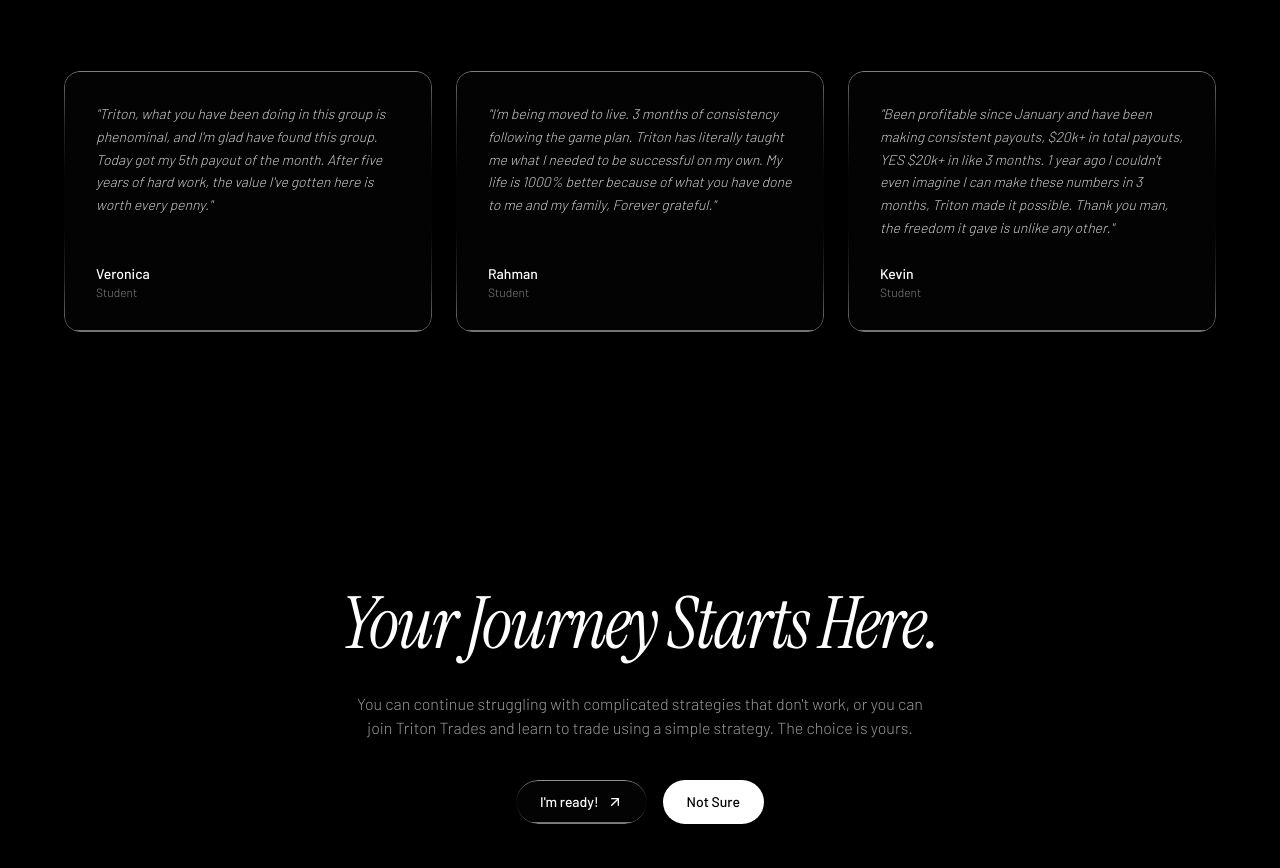
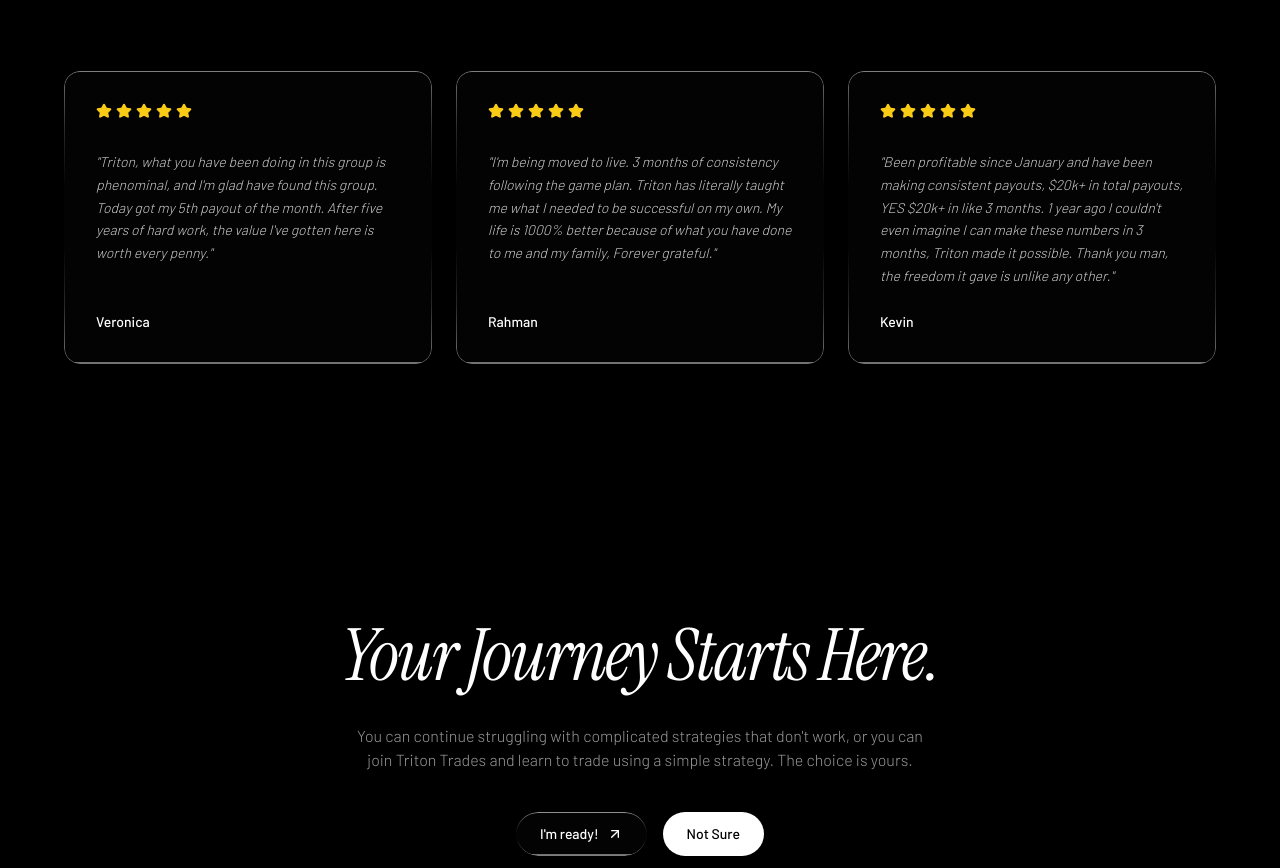
Before and after one commit to w1mayankz/TritonTrades-71f26, a React (Vite) app: page / in a window 1280 px wide. Shown: the part 4638-5506 px from the top of the page. Built offline with nearby package versions, Linux system fonts and the light colour scheme.

Commit message:
Update Testimonials.jsx

```diff
--- a/src/components/Testimonials.jsx
+++ b/src/components/Testimonials.jsx
@@ -1,4 +1,5 @@
 import { motion } from 'motion/react'
+import { Star } from 'lucide-react'
 
 const items = [
   {
@@ -40,12 +41,16 @@
             transition={{ duration: 0.5, delay: i * 0.1 }}
             className="liquid-glass rounded-2xl p-8 flex flex-col gap-6"
           >
+            <div className="flex gap-1 mb-2">
+  {[...Array(5)].map((_, index) => (
+    <Star key={index} className="w-4 h-4 fill-yellow-400 text-yellow-400" />
+  ))}
+</div>
             <p className="text-white/80 font-body font-light text-sm italic leading-relaxed">
               "{t.quote}"
             </p>
             <div className="flex flex-col mt-auto">
               <span className="text-white font-body font-medium text-sm">{t.name}</span>
-              <span className="text-white/50 font-body font-light text-xs">{t.role}</span>
             </div>
           </motion.div>
         ))}
```
